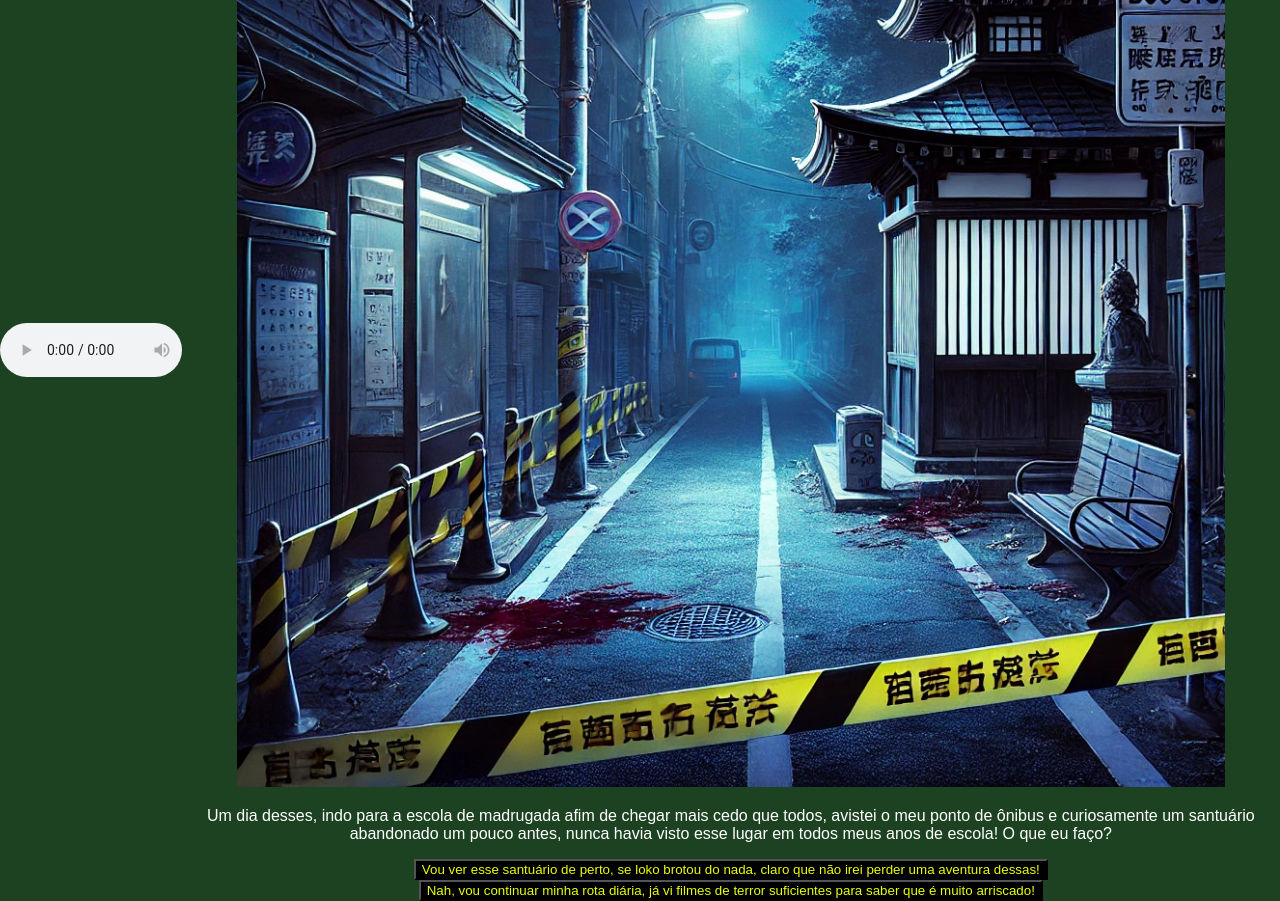
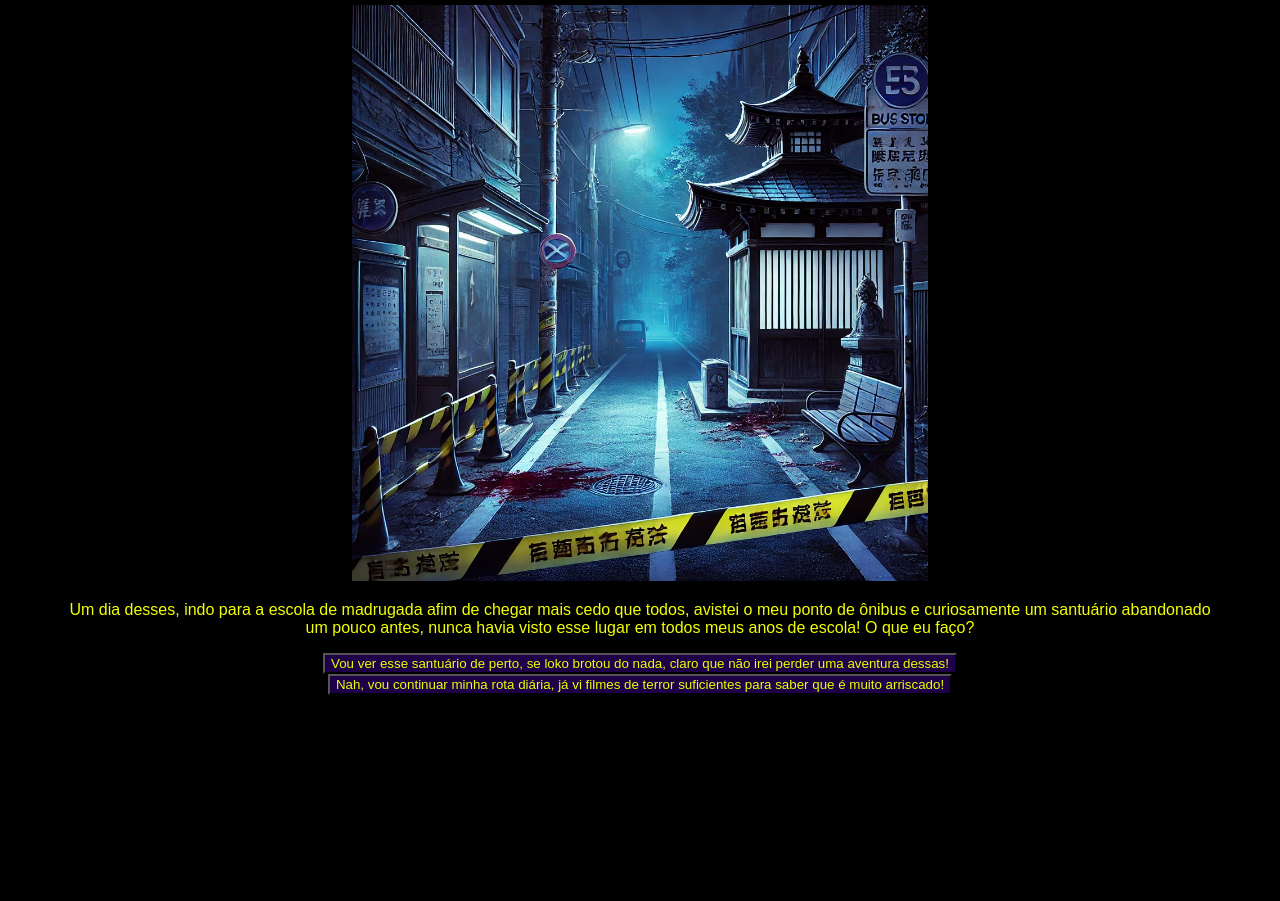
Before and after one commit to TelmaTuma/aventura, a plain HTML site: page index.html in a window 1280 px wide. After the commit the page ends 800 px from the top, so only its background shows below. Drawn offline with Linux system fonts and the light colour scheme; a web font is replaced by a local one.

Commit message:
correção

```diff
--- a/index.html
+++ b/index.html
@@ -8,7 +8,7 @@
     <link rel="preconnect" href="https://fonts.gstatic.com" crossorigin>
     <link href="https://fonts.googleapis.com/css2?family=Bai+Jamjuree:ital,wght@0,200;0,300;0,400;0,500;0,600;0,700;1,200;1,300;1,400;1,500;1,600;1,700&display=swap" rel="stylesheet">
     <title>O que vai acontecer?</title>
-    <audio src="img/gafanhoto.mp3" controls></audio>
+    <audio src="img/gafanhoto.mp3" ></audio>
 </head>
 <body>
     <main>
--- a/style.css
+++ b/style.css
@@ -1,6 +1,6 @@
 body {
-    background-color: #1D4221;
-    color: white;
+    background-color: #000000;
+    color: rgb(242, 255, 0);
     font-family: "Bai Jamjuree", sans-serif;
     display: flex;
     justify-content: center;
@@ -10,7 +10,7 @@ body {
 }
 
 button {
-    background-color: #000000;
+    background-color: #1d0048;
     color: rgb(234, 255, 0);
     font-family: "Bai Jamjuree", sans-serif;
 }
@@ -29,5 +29,5 @@ main {
 }
 
 img {
-    max-width: 90%;
+    max-width: 50%;
 }
```
